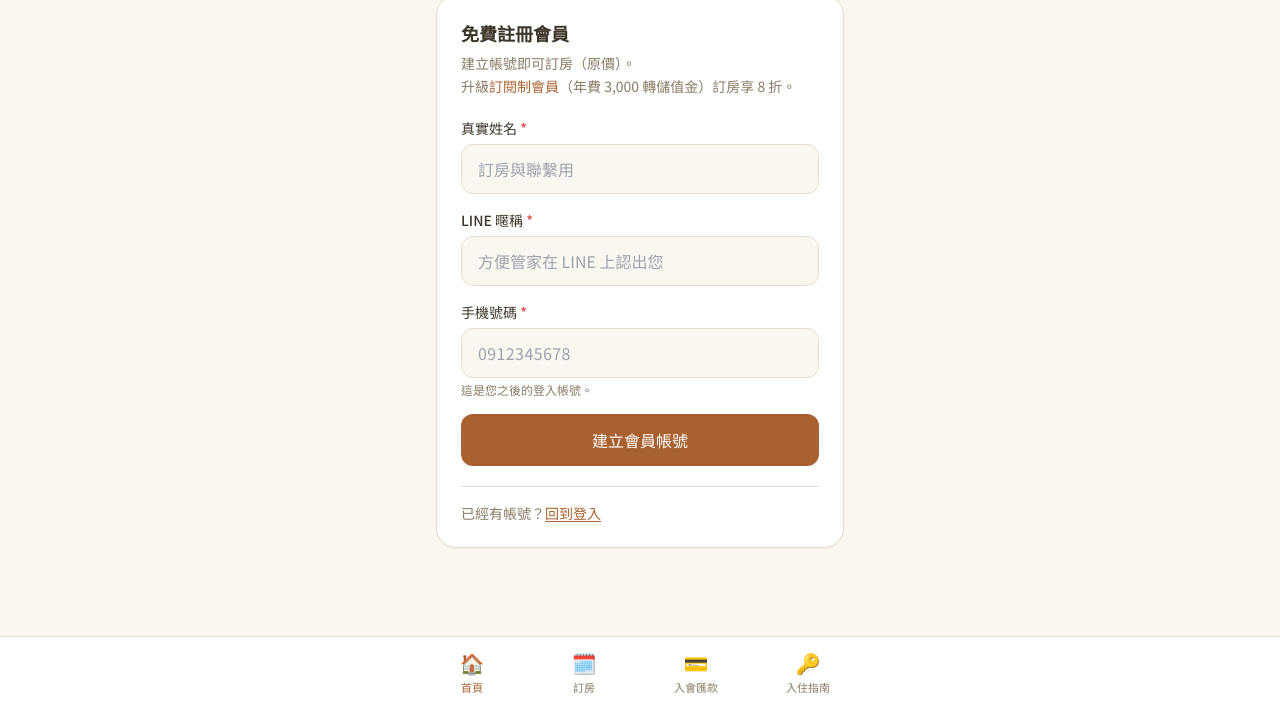
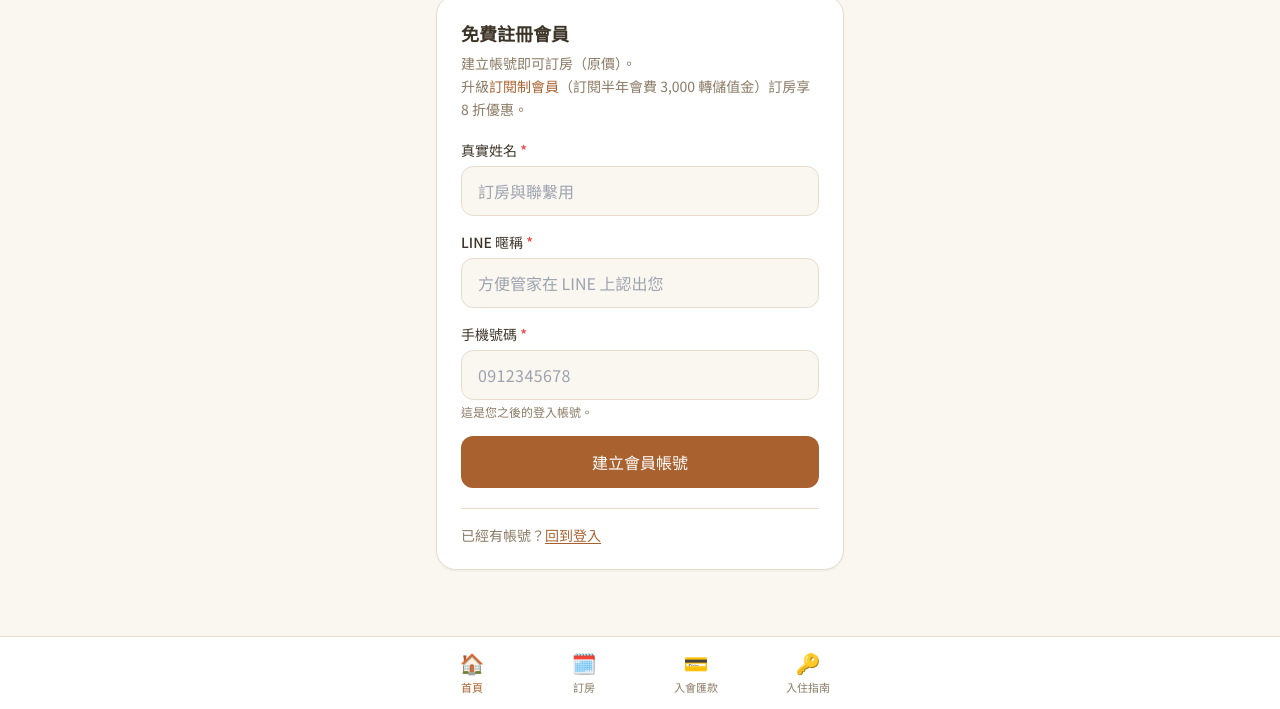
Before and after one commit to QEsther1986/taitung-greenhouse, a plain HTML site: page index.html in a window 1280 px wide. Both pictures are taken after a click on the button "免費註冊會員". Shown: the part 91-800 px from the top of the page. Drawn offline with nearby package versions, Linux system fonts and the light colour scheme.

Commit message:
Modify subscription fee details in registration card
Updated membership subscription fee description in registration card.
訂閱制會員的文字說明修改
半年會費3000元

```diff
--- a/index.html
+++ b/index.html
@@ -99,7 +99,7 @@
         <!-- 未登入：免費註冊卡片 -->
         <div id="register-card" class="hidden bg-white rounded-card border border-line shadow-sm p-6">
           <h2 class="font-serif text-lg font-bold">免費註冊會員</h2>
-          <p class="text-sm text-soil mt-1 leading-relaxed">建立帳號即可訂房（原價）。<br>升級<span class="text-wood font-medium">訂閱制會員</span>（年費 3,000 轉儲值金）訂房享 8 折。</p>
+          <p class="text-sm text-soil mt-1 leading-relaxed">建立帳號即可訂房（原價）。<br>升級<span class="text-wood font-medium">訂閱制會員</span>（訂閱半年會費 3,000 轉儲值金）訂房享 8 折優惠。</p>
 
           <form id="register-form" class="mt-5 space-y-4" novalidate>
             <div>
```
